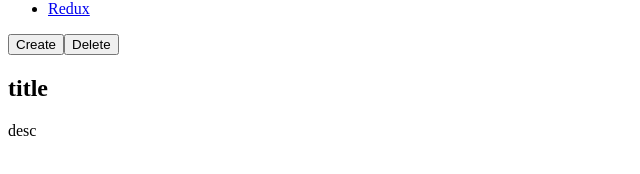
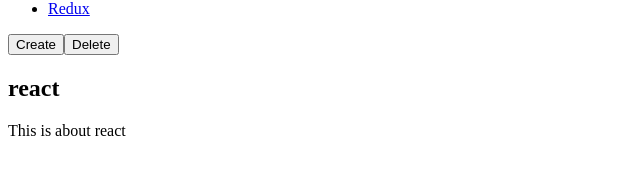
Before and after one commit to bora001/redux_practice, a React (Create React App) app: page / in a window 1280 px wide. Shown: the part 132-306 px from the top of the page, without its empty margins (0-640 px from the left). Built offline with nearby package versions, Linux system fonts and the light colour scheme.

Commit message:
click event

```diff
--- a/package.json
+++ b/package.json
@@ -8,6 +8,7 @@
     "@testing-library/user-event": "^12.8.3",
     "react": "^17.0.2",
     "react-dom": "^17.0.2",
+    "react-redux": "^7.2.6",
     "react-scripts": "4.0.3",
     "redux": "^4.1.2",
     "web-vitals": "^1.1.2"
--- a/src/App.js
+++ b/src/App.js
@@ -1,18 +1,32 @@
+import React, { useState } from "react";
 import { createStore } from "redux";
 
 function App() {
-  function appReducer(state, action) {
+  const [reduxState, setreduxState] = useState({ title: "react" });
+
+  function appReducer(state = {}, action) {
     switch (action.type) {
+      case "select":
+        const newState = { ...state, ...action };
+        return newState;
+
       default:
         return state;
     }
+  }
+
+  function getName(event) {
+    event.preventDefault();
+    store.dispatch({ type: "select", title: event.target.innerHTML });
   }
 
   const store = createStore(
     appReducer,
     window.__REDUX_DEVTOOLS_EXTENSION__ && window.__REDUX_DEVTOOLS_EXTENSION__()
   );
-  store.subscribe(() => console.log(store.getState()));
+  store.subscribe(() => setreduxState(store.getState()));
+
+  console.log("get", reduxState);
 
   return (
     <div>
@@ -20,10 +34,14 @@ function App() {
       <p>This is Redux practice</p>
       <ul>
         <li>
-          <a href="/">React</a>
+          <a href="/" onClick={getName}>
+            React
+          </a>
         </li>
         <li>
-          <a href="/">Redux</a>
+          <a href="/" onClick={getName}>
+            Redux
+          </a>
         </li>
       </ul>
 
@@ -33,8 +51,8 @@ function App() {
       </div>
 
       <div className="txt_box">
-        <h2>title</h2>
-        <p>desc</p>
+        <h2>{reduxState.title}</h2>
+        <p>This is about {reduxState.title}</p>
       </div>
     </div>
   );
--- a/src/index.js
+++ b/src/index.js
@@ -1,6 +1,7 @@
 import React from "react";
 import ReactDOM from "react-dom";
 import App from "./App";
+
 ReactDOM.render(
   <React.StrictMode>
     <App />
```
Also changed, not shown: 1 other file (tests, documents, lock files or other folders).
